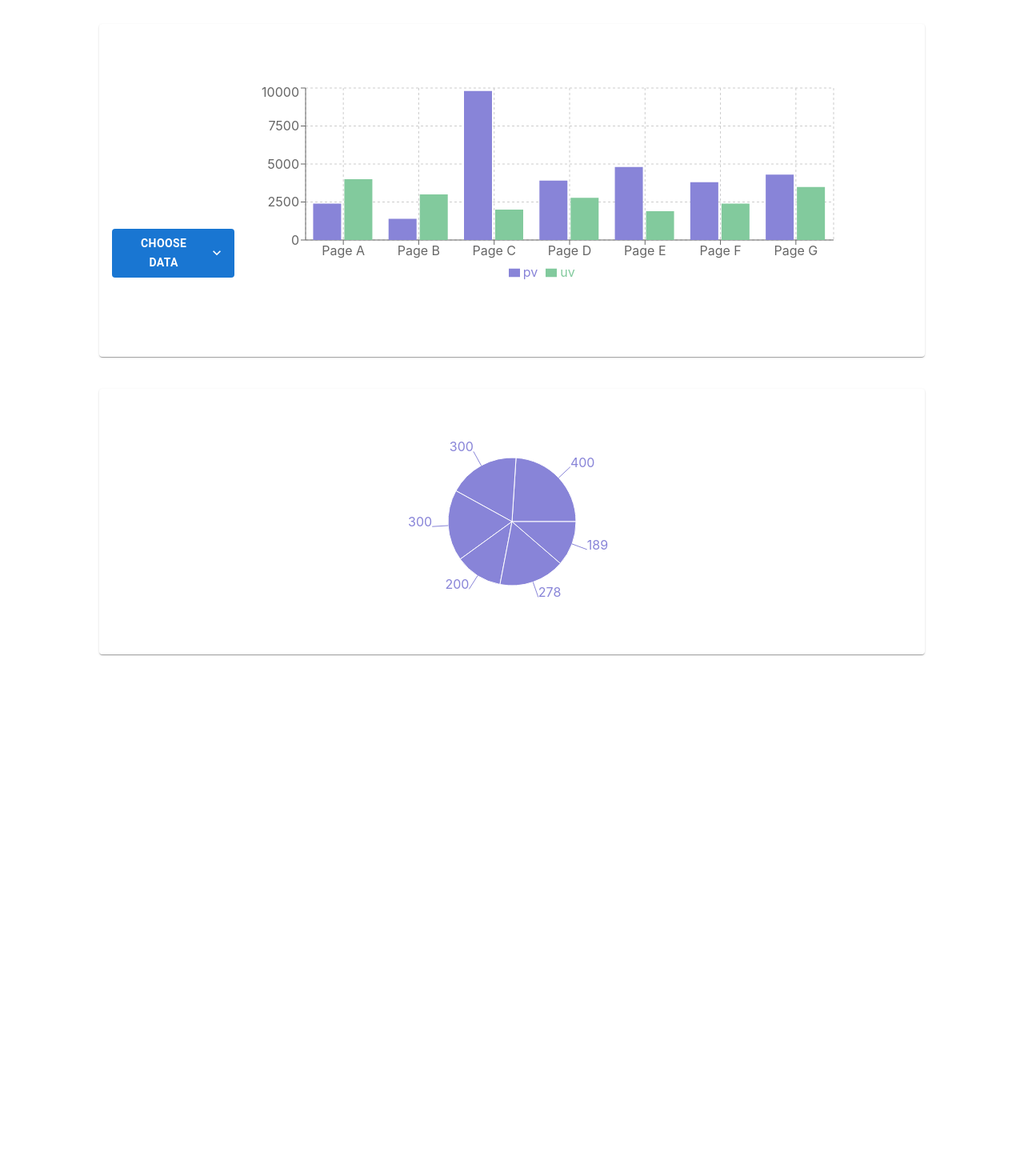
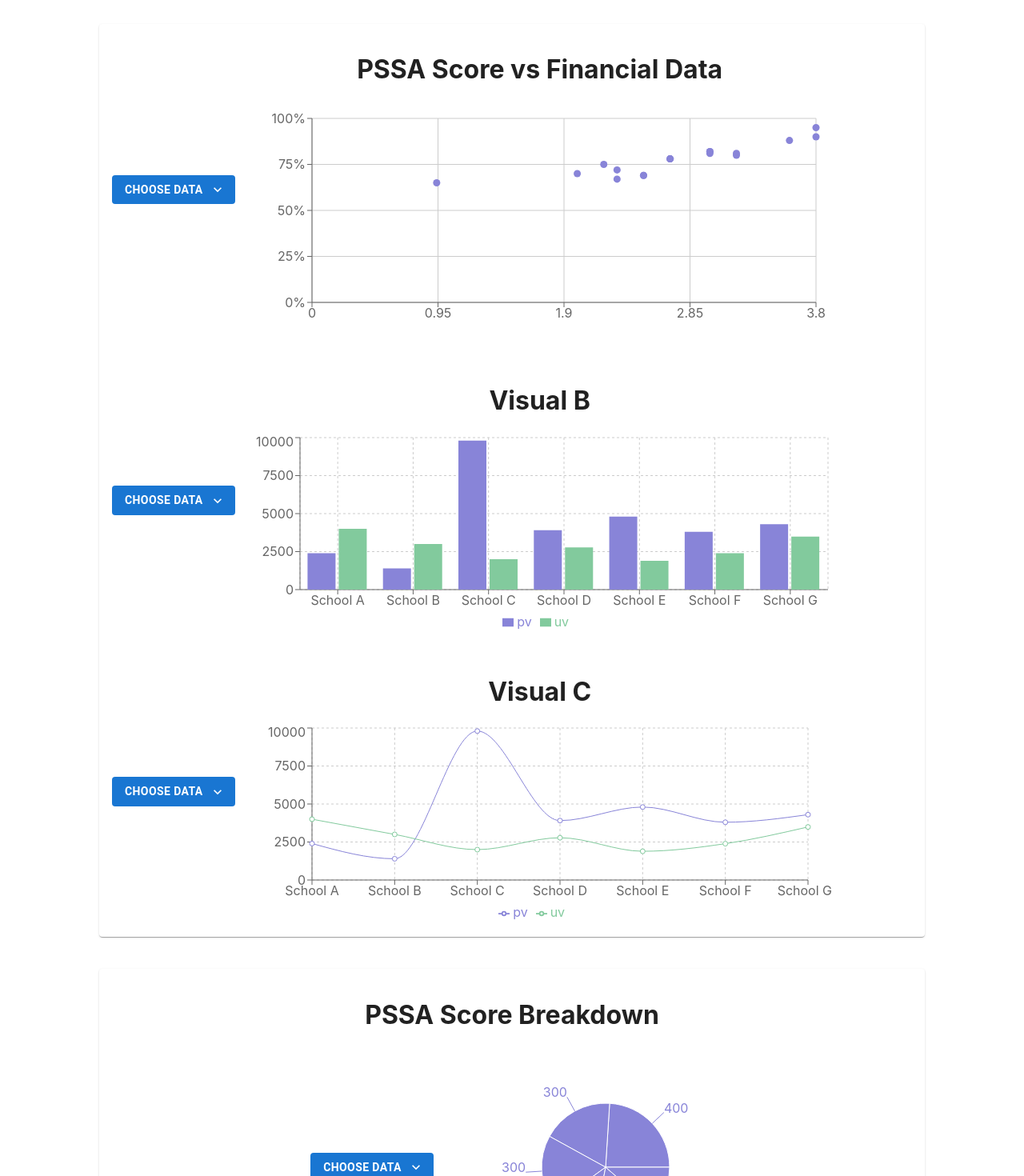
Before and after one commit to ianlikescoding/KICS-PSSA-Data, a React (Create React App) app in the folder frontend/: page / in a window 1280 px wide. Shown: the part 180-1650 px from the top of the page at 80% size. Before the commit the page ends 1078 px from the top, so only its background shows below. Built offline with nearby package versions, Linux system fonts and the light colour scheme.

Commit message:
Chart touch-ups for demo

```diff
--- a/frontend/src/components/ChartContainer.js
+++ b/frontend/src/components/ChartContainer.js
@@ -1,8 +1,9 @@
 import * as React from "react";
-import Grid from "@mui/material/Grid";
 import CustomizedMenus from "./DropDown";
 import "../components/ChartContainer.css";
 import Paper from "@mui/material/Paper";
+import Stack from "@mui/material/Stack";
+import Box from "@mui/material/Box";
 import { Container } from "@mui/material";
 import {
   BarChart,
@@ -14,55 +15,98 @@ import {
   Legend,
   PieChart,
   Pie,
+  ScatterChart,
+  Scatter,
+  LineChart,
+  Line,
+  ResponsiveContainer
 } from "recharts";
 
 export default function ComplexedGrid() {
   const data = [
     {
-      name: "Page A",
+      name: "School A",
       uv: 4000,
       pv: 2400,
     },
     {
-      name: "Page B",
+      name: "School B",
       uv: 3000,
       pv: 1398,
     },
     {
-      name: "Page C",
+      name: "School C",
       uv: 2000,
       pv: 9800,
     },
     {
-      name: "Page D",
+      name: "School D",
       uv: 2780,
       pv: 3908,
     },
     {
-      name: "Page E",
+      name: "School E",
       uv: 1890,
       pv: 4800,
     },
     {
-      name: "Page F",
+      name: "School F",
       uv: 2390,
       pv: 3800,
     },
     {
-      name: "Page G",
+      name: "School G",
       uv: 3490,
       pv: 4300,
     },
   ];
 
   const data01 = [
-    { name: "Group A", value: 400 },
-    { name: "Group B", value: 300 },
-    { name: "Group C", value: 300 },
-    { name: "Group D", value: 200 },
+    { name: "Advanced", value: 400 },
+    { name: "Proficient", value: 300 },
+    { name: "Basic", value: 300 },
+    { name: "Below Basic", value: 200 },
     { name: "Group E", value: 278 },
     { name: "Group F", value: 189 },
   ];
+
+  const data02 = [
+    { name: 'School A', x: 3.8, y: 90},
+    { name: 'School B', x: 2.7, y: 78},
+    { name: 'School C', x: 2.5, y: 69},
+    { name: 'School D', x: 3.0, y: 82},
+    { name: 'School E', x: 3.2, y: 80},
+    { name: 'School F', x: 2.3, y: 67},
+    { name: 'School G', x: 3.6, y: 88},
+    { name: 'School H', x: 2.7, y: 78},
+    { name: 'School I', x: 2.0, y: 70},
+    { name: 'School J', x: 3.0, y: 81},
+    { name: 'School K', x: 3.2, y: 81},
+    { name: 'School L', x: 2.3, y: 72},
+    { name: 'School M', x: 3.8, y: 95},
+    { name: 'School N', x: 2.7, y: 78},
+    { name: 'School O', x: 2.5, y: 69},
+    { name: 'School P', x: 3.0, y: 82},
+    { name: 'School Q', x: 2.2, y: 75},
+    { name: 'School R', x: 0.94, y: 65},
+
+  ];
+
+  const CustomTooltip = ({ active, payload, label }) => {
+    if (active && payload && payload.length) {
+      console.log("payload: ", payload)
+      console.log("label: ", label)
+      return (
+        <div className="custom-tooltip">
+          <h3>{`${payload[0].payload.name}`}</h3>
+          <p className="pssascore-label">{`${payload[0].name} : ${payload[0].value}`}</p>
+          <p className="gradrate-label">{`${payload[1].name} : ${payload[1].value}`}</p>
+        </div>
+      );
+    }
+
+    return null;
+  };
 
   return (
     <Container>
@@ -76,26 +120,33 @@ export default function ComplexedGrid() {
             theme.palette.mode === "dark" ? "#1A2027" : "#fff",
         }}
       >
-        <Grid container spacing={2}>
-          <Grid
-            item
-            xs={2}
-            sx={{
-              marginTop: 30,
+        <Stack spacing={4}>
+        <Stack direction="row" spacing={2} alignItems="center">
+            <CustomizedMenus />
+            <Box>
+              <h1>PSSA Score vs Financial Data</h1>
+              <ResponsiveContainer width={730} height={300}>
+                <ScatterChart
+                  margin={{
+                    top: 20,
+                    right: 20,
+                    bottom: 20,
+                    left: 20,
                   }}
                 >
+                  <CartesianGrid />
+                  <XAxis type="number" dataKey="x" name="PSSA_score" />
+                  <YAxis type="number" dataKey="y" name="graduation_rate" unit="%" />
+                  <Tooltip cursor={{ strokeDasharray: '3 3' }} content={<CustomTooltip/>} />
+                  <Scatter name="gradrate" data={data02} fill="#8884d8"/>
+                </ScatterChart>
+              </ResponsiveContainer>
+            </Box>
+          </Stack>
+          <Stack direction="row" spacing={2} alignItems="center">
             <CustomizedMenus />
-          </Grid>
-          <Grid item xs={12} sm container>
-            <Grid item xs container direction="column" spacing={2}>
-              <Container>
-                <Grid
-                  item
-                  xs
-                  className="chart-container"
-                  alignItems="center"
-                  sx={{ display: "grid" }}
-                >
+            <Box >
+            <h1>Visual B</h1>
             <BarChart width={730} height={250} data={data}>
                   <CartesianGrid strokeDasharray="3 3" />
                   <XAxis dataKey="name" />
@@ -105,11 +156,28 @@ export default function ComplexedGrid() {
                   <Bar dataKey="pv" fill="#8884d8" />
                   <Bar dataKey="uv" fill="#82ca9d" />
                 </BarChart>
-                </Grid>
-              </Container>
-            </Grid>
-          </Grid>
-        </Grid>
+                </Box>
+          </Stack>
+          <Stack direction="row" spacing={2} alignItems="center">
+            <CustomizedMenus />
+            <Box>
+              <h1>Visual C</h1>
+              <LineChart
+                width={730}
+                height={250}
+                data={data}
+                margin={{top: 5, right: 30, left: 20, bottom: 5}}>
+                <CartesianGrid strokeDasharray="3 3" />
+                <XAxis dataKey="name" />
+                <YAxis />
+                <Tooltip />
+                <Legend />
+                <Line type="monotone" dataKey="pv" stroke="#8884d8" activeDot={{ r: 8 }} />
+                <Line type="monotone" dataKey="uv" stroke="#82ca9d" />
+              </LineChart>
+            </Box>
+          </Stack>
+        </Stack>
       </Paper>
       <Paper
         sx={{
@@ -125,7 +193,10 @@ export default function ComplexedGrid() {
             theme.palette.mode === "dark" ? "#1A2027" : "#fff",
         }}
       >
-        <Grid>
+        <Box width="100%">
+          <h1>PSSA Score Breakdown</h1>
+          <Stack direction="row" spacing={10} alignItems="center">
+            <CustomizedMenus />
             <PieChart width={270} height={300}>
               <Pie
                 dataKey="value"
@@ -138,7 +209,8 @@ export default function ComplexedGrid() {
                 label
               />
             </PieChart>
-        </Grid>
+          </Stack>
+        </Box>
       </Paper>
     </Container>
   );
```
Lines whose indentation alone changed are shown as unchanged.
